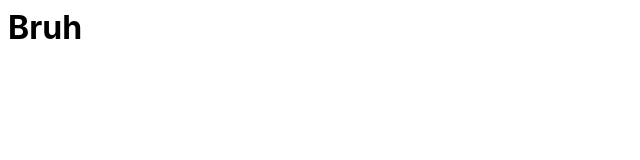
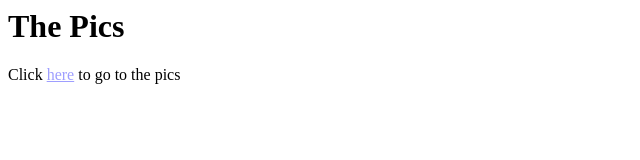
Before and after one commit to Alertpace/Alertpace.github.io, a plain HTML site: page index.html in a window 1280 px wide. Shown: the whole page, without its empty margins (0-640 px from the left). Drawn offline with Linux system fonts and the light colour scheme.

Commit message:
Update index.html

```diff
--- a/index.html
+++ b/index.html
@@ -1,8 +1,14 @@
-<h1>Bruh</h1>
-
+<h1 id="header">The Pics</h1>
+<p>Click <a href="https://web.roblox.com/games/13112757240/THE-PICS-Beta-Not-yet-done">here</a> to go to the pics</p>
 <style>
  @import url('https://fonts.googleapis.com/css2?family=Inter+Tight&display=swap');
-  * {
-    font-family: 'Inter'
+
+ body {
+    font-family: 'Inter+Tight';
+    color-scheme: dark;
   }
+
+ a {
+  color: sky-blue;
+ }
 </style>
```
